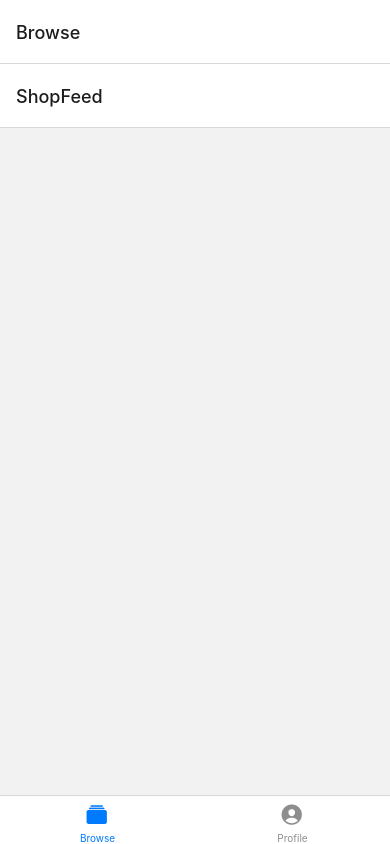
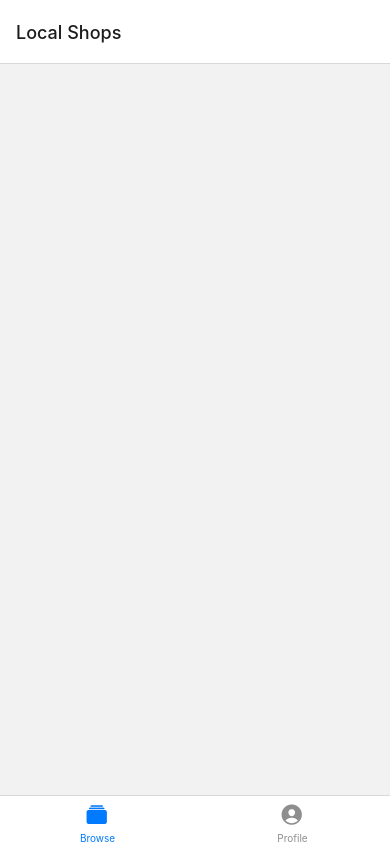
Before and after one commit to ben-walker/farmers-market-native, a React Native app: screen /Browse in a window 390 px wide. Built offline with nearby package versions, Linux system fonts and the light colour scheme.

Commit message:
Rename screen headers

```diff
--- a/src/features/bottom-tabs/BottomTabs.tsx
+++ b/src/features/bottom-tabs/BottomTabs.tsx
@@ -17,6 +17,7 @@ export const BottomTabs = (): JSX.Element => (
   <Tab.Navigator
     initialRouteName="Browse"
     screenOptions={({ route }) => ({
+      headerShown: false,
       tabBarIcon: function icon({ color, size }) {
         const iconName = tabBarIconMap[route.name];
         return <Ionicons name={iconName} color={color} size={size} />;
--- a/src/features/browse/BrowseStack.tsx
+++ b/src/features/browse/BrowseStack.tsx
@@ -8,6 +8,10 @@ const Stack = createNativeStackNavigator<BrowseStackParamList>();
 
 export const BrowseStack = (): JSX.Element => (
   <Stack.Navigator initialRouteName="ShopFeed">
-    <Stack.Screen name="ShopFeed" component={ShopFeed} />
+    <Stack.Screen
+      name="ShopFeed"
+      component={ShopFeed}
+      options={{ title: "Local Shops" }}
+    />
   </Stack.Navigator>
 );
--- a/src/features/profile/ProfileStack.tsx
+++ b/src/features/profile/ProfileStack.tsx
@@ -8,6 +8,10 @@ const Stack = createNativeStackNavigator<ProfileStackParamList>();
 
 export const ProfileStack = (): JSX.Element => (
   <Stack.Navigator initialRouteName="ProfileOverview">
-    <Stack.Screen name="ProfileOverview" component={ProfileOverview} />
+    <Stack.Screen
+      name="ProfileOverview"
+      component={ProfileOverview}
+      options={{ title: "Profile" }}
+    />
   </Stack.Navigator>
 );
```
